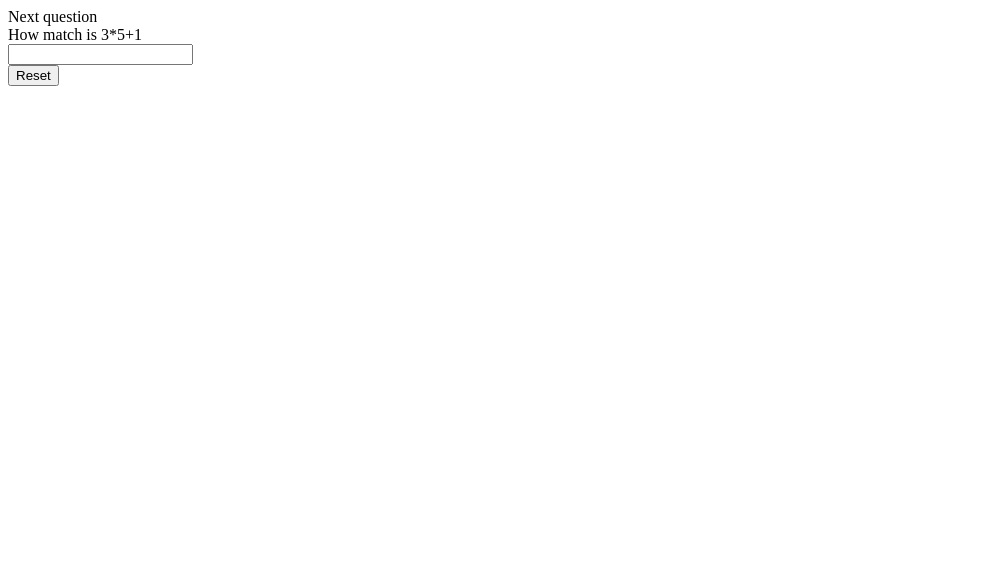
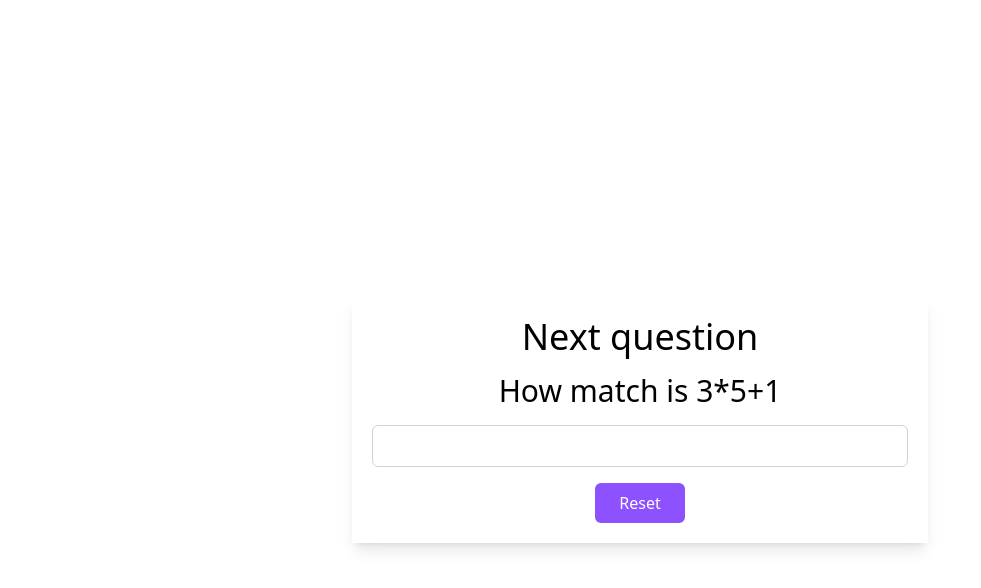
Before and after one commit to alexsanders-git/vue-udemy-course, a Vue app: page / in a window 1280 px wide. Shown: the top 588 px of the page, without its empty margins (0-981 px from the left). Built offline with nearby package versions, Linux system fonts and the light colour scheme; the HTML template or start-up script is replaced by a standard one.

Commit message:
Added Tailwind

```diff
--- a/package.json
+++ b/package.json
@@ -16,17 +16,21 @@
     "vue": "^3.5.13"
   },
   "devDependencies": {
+    "@tailwindcss/postcss": "^4.0.4",
     "@tsconfig/node22": "^22.0.0",
     "@types/node": "^22.10.7",
     "@vitejs/plugin-vue": "^5.2.1",
     "@vue/eslint-config-prettier": "^10.1.0",
     "@vue/eslint-config-typescript": "^14.3.0",
     "@vue/tsconfig": "^0.7.0",
+    "autoprefixer": "^10.4.20",
     "eslint": "^9.18.0",
     "eslint-plugin-vue": "^9.32.0",
     "jiti": "^2.4.2",
     "npm-run-all2": "^7.0.2",
+    "postcss": "^8.5.1",
     "prettier": "^3.4.2",
+    "tailwindcss": "^4.0.4",
     "typescript": "~5.7.3",
     "vite": "^6.0.11",
     "vite-plugin-vue-devtools": "^7.7.0",
--- /dev/null
+++ b/postcss.config.mjs
@@ -0,0 +1,6 @@
+export default {
+  plugins: {
+    "@tailwindcss/postcss": {},
+    autoprefixer: {},
+  },
+}
--- a/src/assets/main.css
+++ b/src/assets/main.css
@@ -0,0 +1 @@
+@import "tailwindcss";
--- a/src/components/ProjectOne.vue
+++ b/src/components/ProjectOne.vue
@@ -14,6 +14,7 @@ const rightAnswer = computed<string>(() => answers[current.value]);
 const isDone = computed<boolean>(() => questions.length === current.value);
 
 const check = (): void => {
+  console.log(isDone.value);
   if (answer.value === rightAnswer.value) {
     score.value++;
   }
@@ -27,25 +28,53 @@ const check = (): void => {
 };
 
 const reset = (): void => {
+  score.value = 0;
   current.value = 0;
 };
 
-const interval: number = setInterval(check, 5000);
+const getEmoji = (score: number): string => {
+  switch (score) {
+    case 0:
+    case 1:
+      return '😒';
+    case 2:
+      return '😀';
+    case 3:
+      return '😎';
+    default:
+      return '';
+  }
+};
+
+const interval: number = setInterval(check, 4000);
 </script>
 
 <template>
-  <div class="wrapper">
-    <div>
-      {{ isDone ? `Your score: ${score}` : 'Next question' }}
-    </div>
-    <div v-if="question">
-      {{ question }}
-    </div>
-    <div>
-      <input v-model="answer" />
-    </div>
-    <div>
-      <button @click="reset">Reset</button>
+  <div class="container mx-auto p-5">
+    <div class="flex items-center justify-center h-screen">
+      <div class="w-full max-w-xl p-5 text-center shadow-lg">
+        <h1 class="text-4xl mb-4">
+          {{ isDone ? `Your score: ${score} ${getEmoji(score)}` : 'Next question' }}
+        </h1>
+
+        <p class="text-3xl mb-4" v-if="question">
+          {{ question }}
+        </p>
+
+        <div class="flex flex-col gap-4">
+          <input
+            class="p-2 border border-slate-300 focus:border-slate-400 outline-none rounded-md"
+            v-model="answer"
+          />
+
+          <button
+            class="w-fit mx-auto py-2 px-6 font-medium text-white bg-violet-500 hover:bg-violet-600 rounded-md cursor-pointer"
+            @click="reset"
+          >
+            Reset
+          </button>
+        </div>
+      </div>
     </div>
   </div>
 </template>
```
Also changed, not shown: 1 other file (tests, documents, lock files or other folders).
